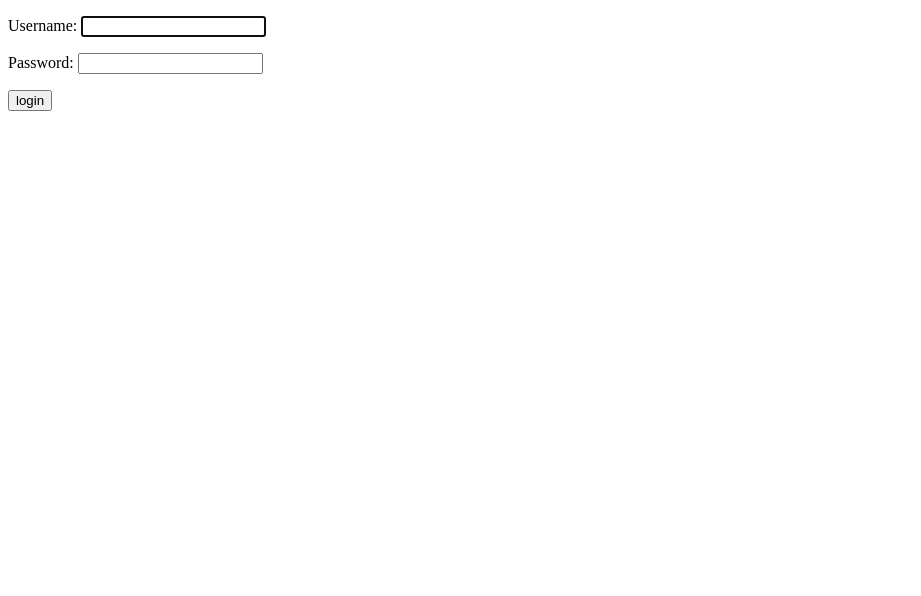
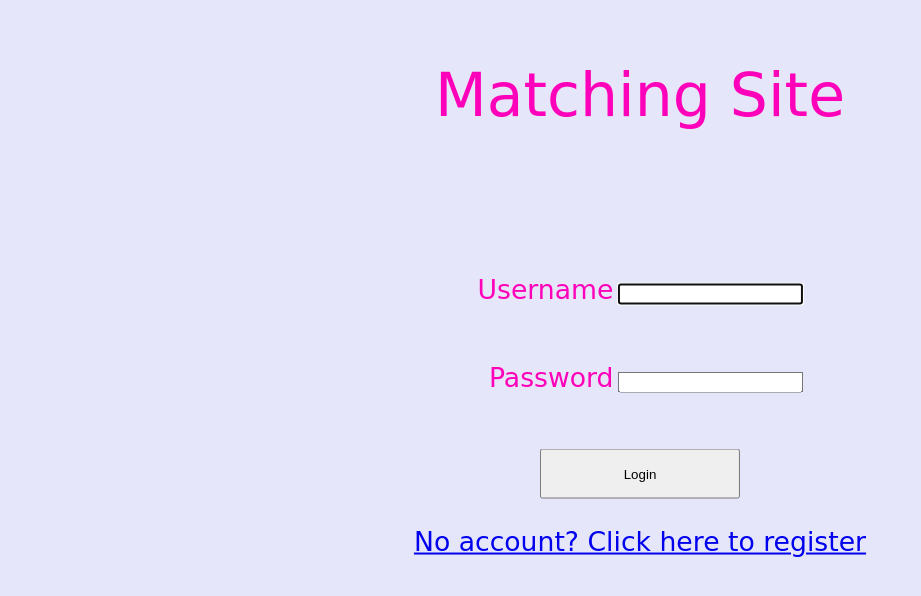
Before and after one commit to Zia97/MatchingWebsite, a Django app: page /accounts/login/ in a window 1280 px wide. Shown: the top 596 px of the page, without its empty margins (0-921 px from the left). Run offline with Django 3.2, Linux system fonts and the light colour scheme.

Commit message:
Added some functionality to the login page and improved ui

```diff
--- a/MatchingSite/Website/templates/registration/login.html
+++ b/MatchingSite/Website/templates/registration/login.html
@@ -4,7 +4,8 @@
   <meta charset="utf-8">
 <title> Login </title>
 </head>
-<body>
+<body bgcolor="#E6E6FA">
+
   {% if form.errors %}
   <p> There's somethhing wrong with what you entered </p>
   {% endif %}
@@ -13,15 +14,48 @@
   <p> Cannot access that page </p>
   {% endif %}
 
+  <style>
+.vertical-center {
+  margin: 0;
+    position: absolute;
+    top: 50%;
+    left: 50%;
+    -ms-transform: translate(-50%, -50%);
+    transform: translate(-50%, -50%);
+}
+
+</style>
+
+  <div  style="font-family:Comic Sans Ms;text-align:center;font-size:45pt;color:#ff00ba;">
+    <p>Matching Site</p>
+  </div>
+  <div class="container">
+  <div  style="font-family:Comic Sans Ms;text-align:center;font-size:20pt;color:#ff00ba;">
+    <div class="vertical-center">
   <form method ="post" action="{% url 'login' %}">
     {% csrf_token %}
 
-    <p>Username: {{ form.username }} </p>
-    <p>Password: {{ form.password }} </p>
+    <table align="center">
+    <tr>
+      <td align="right">Username</td>
+      <td><p>{{form.username}}</p></td>
+    </tr>
+    <tr>
+      <td align="right">Password</td>
+      <td align="left"><p>{{form.password}}</p></td>
+    </tr>
+  </table>
 
-    <p><input type = "submit" value = "login"> </p>
+    <p><input  style="height:50px;width:200px" type = "submit" value = "Login"> </p>
     <input type ="hidden" name = "next" value = "{{ next }}">
   </form>
+  <a href="http://127.0.0.1:8000/register"> No account? Click here to register</a>
+</div>
+</div>
+</div>
+
+
+
 
 
 </body>
```
Also changed, not shown: MatchingSite/Website/templates/registration/ball.jpg (renamed from MatchingSite/Website/PicFolder/ball.jpg).
